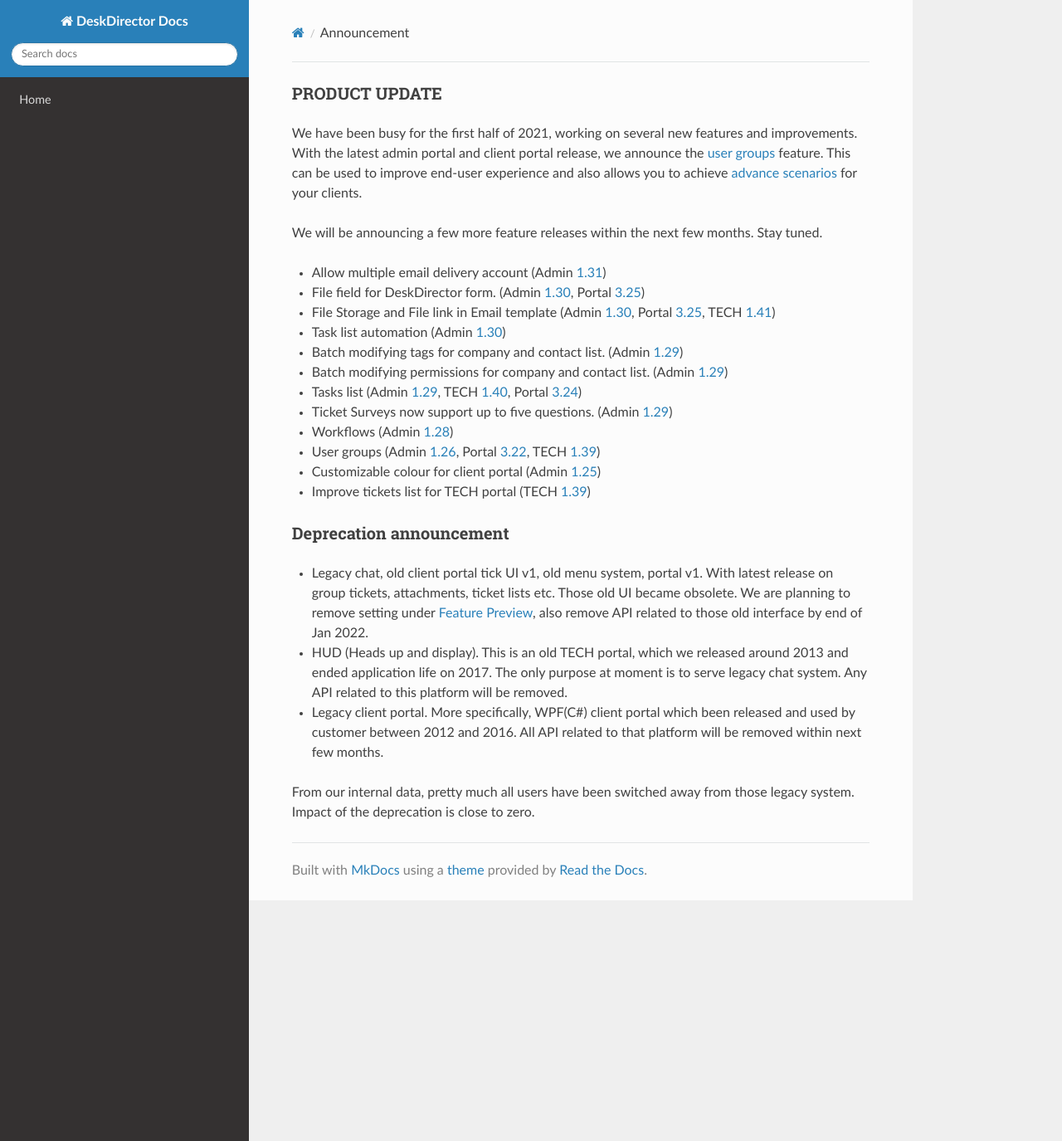
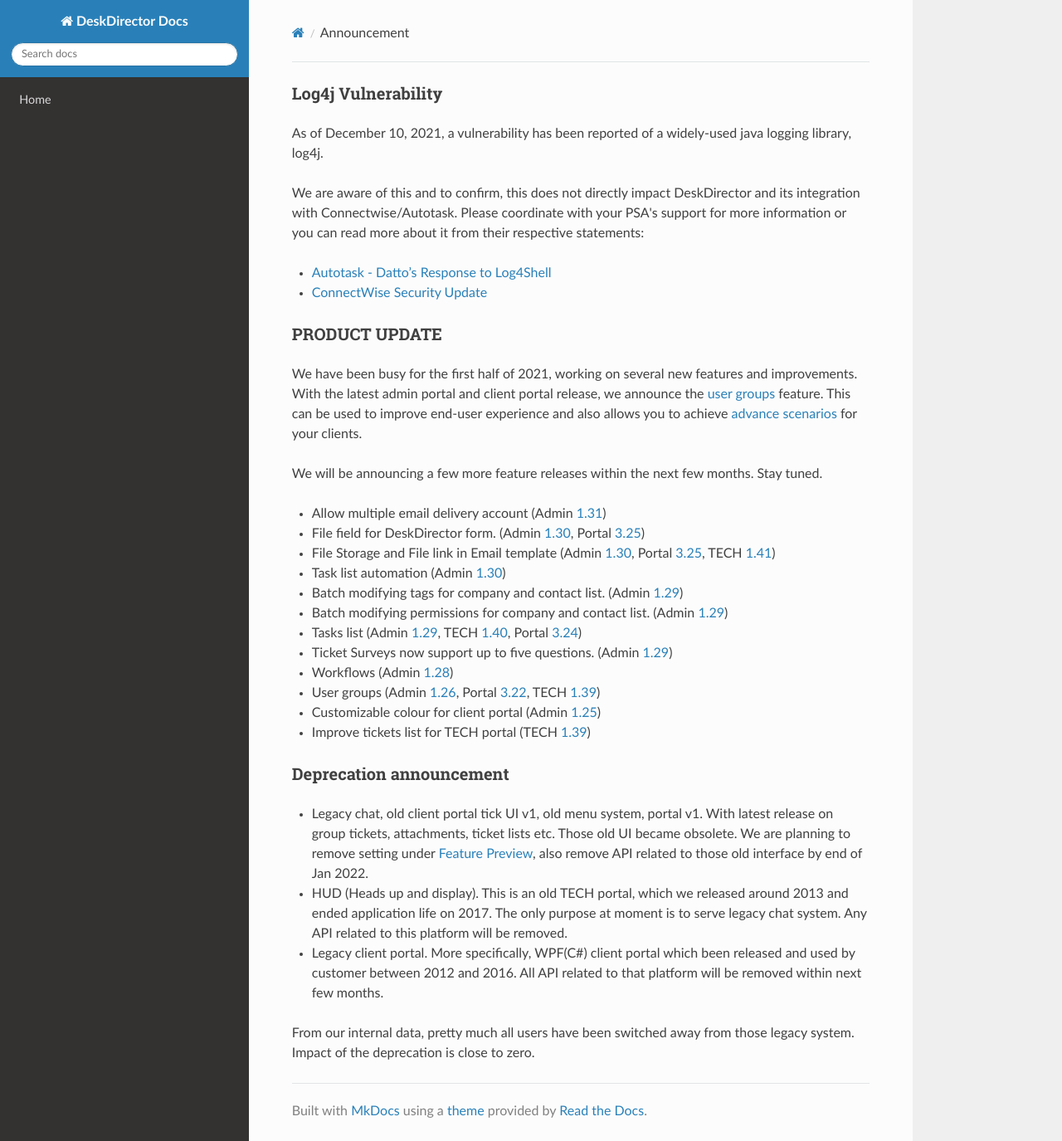
Before and after one commit to DeskDirector/docs, an MkDocs documentation site: the page built from docs/_contents/admin/home/announcement.md, in a window 1280 px wide and 1375 px high. Shown: the whole window at 83% size. Built offline with MkDocs 1.6.1, drawn with Linux system fonts in a browser that asks for light colours; nearby versions of some CDN libraries; old or Windows-style settings are respelled for this version of MkDocs.

Commit message:
Update announcement.md
added log4j vulnerability details

```diff
--- a/docs/_contents/admin/home/announcement.md
+++ b/docs/_contents/admin/home/announcement.md
@@ -1,3 +1,12 @@
+### Log4j Vulnerability
+As of December 10, 2021, a vulnerability has been reported of a widely-used java logging library, log4j.
+
+We are aware of this and to confirm, this does not directly impact DeskDirector and its integration with Connectwise/Autotask. Please coordinate with your PSA's support for more information or you can read more about it from their respective statements:
+
+* [Autotask - Datto’s Response to Log4Shell](https://www.datto.com/blog/dattos-response-to-log4shell)
+* [ConnectWise Security Update](https://www.connectwise.com/company/trust/advisories)
+
+
 ### PRODUCT UPDATE
 
 We have been busy for the first half of 2021, working on several new features and improvements. With the latest admin portal and client portal release, we announce the [user groups](https://help.deskdirector.com/article/bxd7i1kkw3) feature. This can be used to improve end-user experience and also allows you to achieve [advance scenarios](https://help.deskdirector.com/article/619edy705s-user-group-scenarios) for your clients.
```
